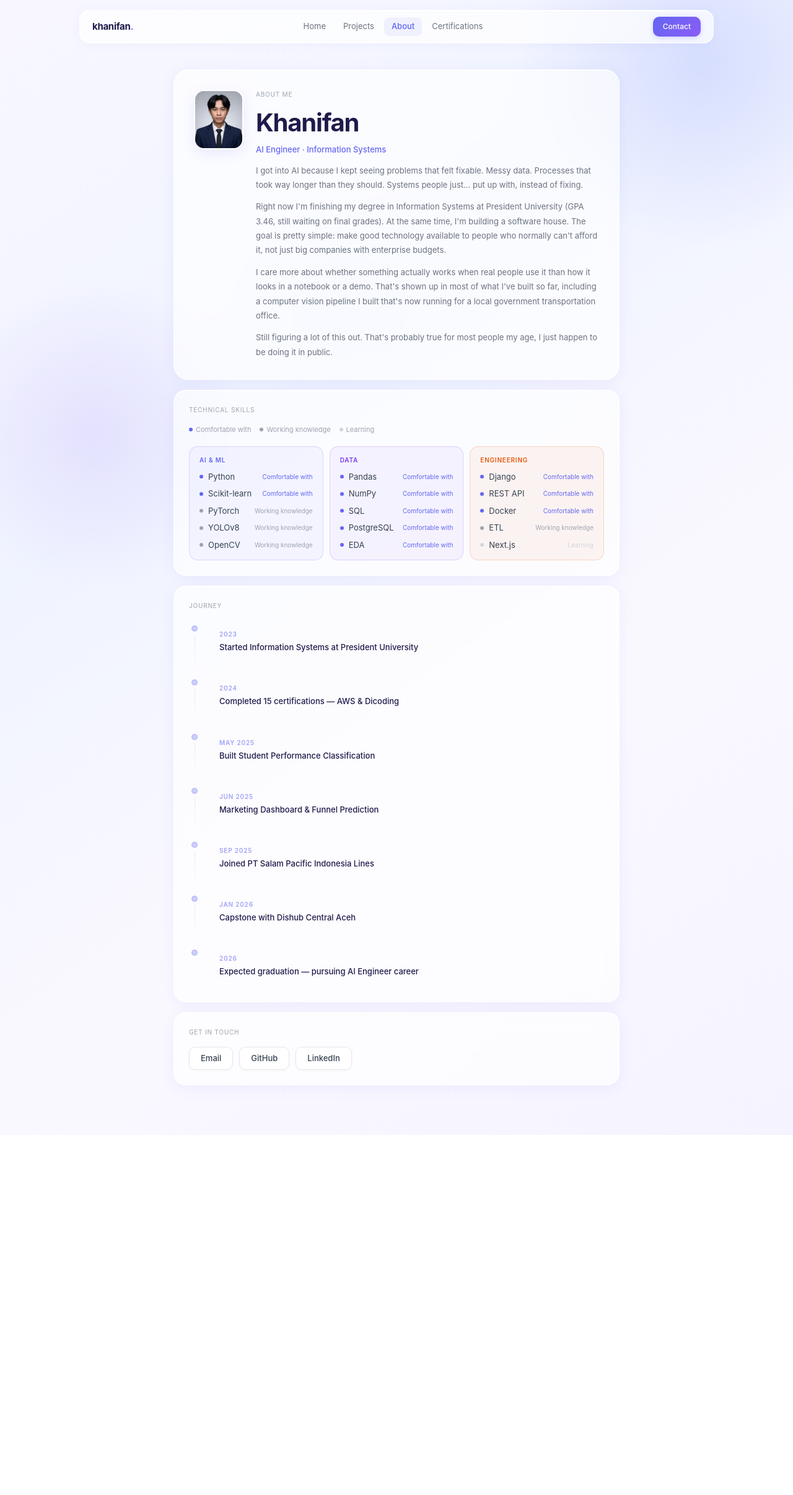
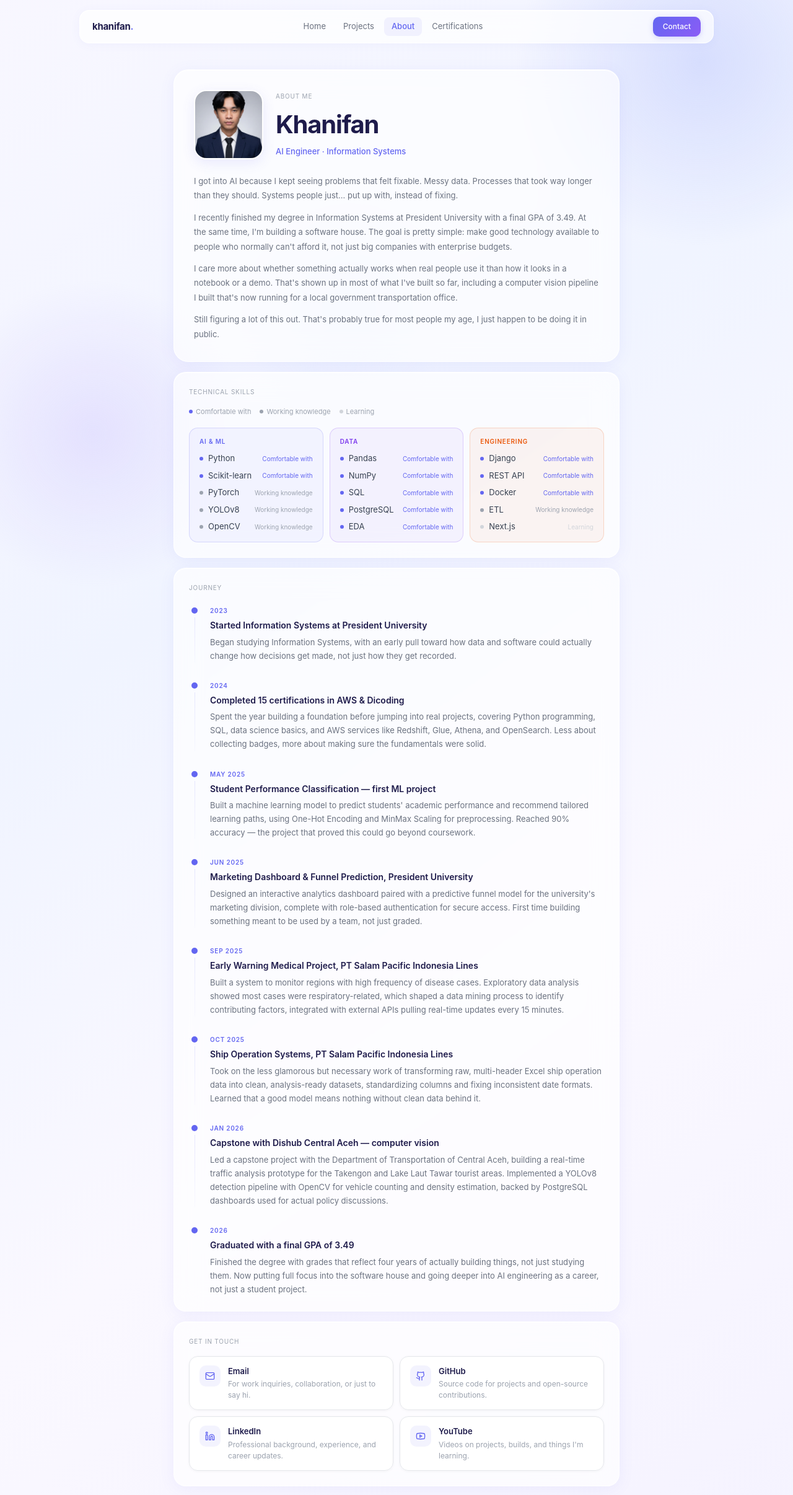
Before and after one commit to khanifan-studio/khanifan-portfolio-v2, a Next.js app: page /about in a window 1280 px wide. Shown: the top 2412 px of the page at 62% size. Before the commit the page ends 1831 px from the top, so only its background shows below. Built offline with nearby package versions, Linux system fonts and the light colour scheme.

Commit message:
redesign about page: bigger photo, cleaner header, full journey narrative, final GPA, contact icons + YouTube

```diff
--- a/package.json
+++ b/package.json
@@ -12,6 +12,7 @@
         "@supabase/supabase-js": "^2.112.2",
         "chart.js": "^4.5.1",
         "framer-motion": "^13.0.0",
+        "lucide-react": "^0.383.0",
         "next": "16.3.0",
         "react": "19.2.8",
         "react-chartjs-2": "^5.3.1",
--- a/src/app/about/page.tsx
+++ b/src/app/about/page.tsx
@@ -2,8 +2,8 @@
 import Navbar from "@/components/layout/Navbar";
 import FadeIn from "@/components/ui/FadeIn";
 import { skillGroups } from "@/data";
+import { Github, Linkedin, Mail, Youtube } from "lucide-react";
 import Image from "next/image";
-import { useState } from "react";
 
 const glass = {
     background: "rgba(255,255,255,0.65)",
@@ -29,55 +29,57 @@ const timeline = [
     {
         year: "2023",
         event: "Started Information Systems at President University",
-        detail: "Began the academic journey that would shape a career in AI engineering.",
+        detail: "Began studying Information Systems, with an early pull toward how data and software could actually change how decisions get made, not just how they get recorded.",
     },
     {
         year: "2024",
-        event: "Completed 15 certifications — AWS & Dicoding",
-        detail: "Built foundational knowledge in cloud, ML, and data science through structured learning.",
+        event: "Completed 15 certifications in AWS & Dicoding",
+        detail: "Spent the year building a foundation before jumping into real projects, covering Python programming, SQL, data science basics, and AWS services like Redshift, Glue, Athena, and OpenSearch. Less about collecting badges, more about making sure the fundamentals were solid.",
     },
     {
         year: "May 2025",
-        event: "Built Student Performance Classification",
-        detail: "First ML project — 90% accuracy predicting academic performance using Scikit-learn.",
+        event: "Student Performance Classification — first ML project",
+        detail: "Built a machine learning model to predict students' academic performance and recommend tailored learning paths, using One-Hot Encoding and MinMax Scaling for preprocessing. Reached 90% accuracy — the project that proved this could go beyond coursework.",
     },
     {
         year: "Jun 2025",
-        event: "Marketing Dashboard & Funnel Prediction",
-        detail: "Designed an interactive analytics dashboard with predictive model for President University.",
+        event: "Marketing Dashboard & Funnel Prediction, President University",
+        detail: "Designed an interactive analytics dashboard paired with a predictive funnel model for the university's marketing division, complete with role-based authentication for secure access. First time building something meant to be used by a team, not just graded.",
     },
     {
         year: "Sep 2025",
-        event: "Joined PT Salam Pacific Indonesia Lines",
-        detail: "Developed Early Warning Medical system and transformed ship operation data pipelines.",
+        event: "Early Warning Medical Project, PT Salam Pacific Indonesia Lines",
+        detail: "Built a system to monitor regions with high frequency of disease cases. Exploratory data analysis showed most cases were respiratory-related, which shaped a data mining process to identify contributing factors, integrated with external APIs pulling real-time updates every 15 minutes.",
+    },
+    {
+        year: "Oct 2025",
+        event: "Ship Operation Systems, PT Salam Pacific Indonesia Lines",
+        detail: "Took on the less glamorous but necessary work of transforming raw, multi-header Excel ship operation data into clean, analysis-ready datasets, standardizing columns and fixing inconsistent date formats. Learned that a good model means nothing without clean data behind it.",
     },
     {
         year: "Jan 2026",
-        event: "Capstone with Dishub Central Aceh",
-        detail: "Led YOLOv8 computer vision pipeline for real-time traffic analysis — deployed for government use.",
+        event: "Capstone with Dishub Central Aceh — computer vision",
+        detail: "Led a capstone project with the Department of Transportation of Central Aceh, building a real-time traffic analysis prototype for the Takengon and Lake Laut Tawar tourist areas. Implemented a YOLOv8 detection pipeline with OpenCV for vehicle counting and density estimation, backed by PostgreSQL dashboards used for actual policy discussions.",
     },
     {
         year: "2026",
-        event: "Expected graduation — pursuing AI Engineer career",
-        detail: "Targeting full-time AI Engineering roles in applied ML and computer vision.",
+        event: "Graduated with a final GPA of 3.49",
+        detail: "Finished the degree with grades that reflect four years of actually building things, not just studying them. Now putting full focus into the software house and going deeper into AI engineering as a career, not just a student project.",
     },
 ];
 
 function TimelineItem({ item, index }: { item: (typeof timeline)[0]; index: number }) {
-    const [hovered, setHovered] = useState(false);
     const isLast = index === timeline.length - 1;
     return (
-        <div style={{ display: "flex", gap: 16, paddingBottom: isLast ? 0 : 24 }}>
+        <div style={{ display: "flex", gap: 16, paddingBottom: isLast ? 0 : 28 }}>
             <div style={{ display: "flex", flexDirection: "column", alignItems: "center", flexShrink: 0, width: 18 }}>
                 <div
                     style={{
                         width: 10,
                         height: 10,
                         borderRadius: "50%",
-                        background: hovered ? "#6366f1" : "rgba(99,102,241,0.3)",
-                        border: `2px solid ${hovered ? "rgba(99,102,241,0.4)" : "rgba(99,102,241,0.15)"}`,
-                        boxShadow: hovered ? "0 0 12px rgba(99,102,241,0.3)" : "none",
-                        transition: "all 0.3s ease",
+                        background: "#6366f1",
+                        border: "2px solid rgba(99,102,241,0.2)",
                         marginTop: 4,
                     }}
                 />
@@ -92,19 +94,7 @@ function TimelineItem({ item, index }: { item: (typeof timeline)[0]; index: numb
                     />
                 )}
             </div>
-            <div
-                onMouseEnter={() => setHovered(true)}
-                onMouseLeave={() => setHovered(false)}
-                style={{
-                    flex: 1,
-                    borderRadius: 12,
-                    padding: "10px 14px",
-                    background: hovered ? "rgba(99,102,241,0.04)" : "transparent",
-                    border: `1px solid ${hovered ? "rgba(99,102,241,0.12)" : "transparent"}`,
-                    transition: "all 0.25s ease",
-                    cursor: "default",
-                }}
-            >
+            <div style={{ flex: 1, borderRadius: 12, padding: "2px 0 0" }}>
                 <p
                     style={{
                         fontSize: 10,
@@ -112,30 +102,15 @@ function TimelineItem({ item, index }: { item: (typeof timeline)[0]; index: numb
                         textTransform: "uppercase",
                         letterSpacing: "0.08em",
                         color: "#6366f1",
-                        margin: "0 0 4px",
-                        opacity: hovered ? 1 : 0.6,
-                        transition: "opacity 0.25s",
+                        margin: "0 0 6px",
                     }}
                 >
                     {item.year}
                 </p>
-                <p style={{ fontSize: 13, fontWeight: 500, color: "#1e1b4b", margin: "0 0 4px", lineHeight: 1.4 }}>
+                <p style={{ fontSize: 14, fontWeight: 600, color: "#1e1b4b", margin: "0 0 6px", lineHeight: 1.4 }}>
                     {item.event}
                 </p>
-                <p
-                    style={{
-                        fontSize: 12,
-                        color: "#6b7280",
-                        margin: 0,
-                        lineHeight: 1.6,
-                        maxHeight: hovered ? 60 : 0,
-                        overflow: "hidden",
-                        opacity: hovered ? 1 : 0,
-                        transition: "all 0.3s ease",
-                    }}
-                >
-                    {item.detail}
-                </p>
+                <p style={{ fontSize: 13, color: "#6b7280", margin: 0, lineHeight: 1.7 }}>{item.detail}</p>
             </div>
         </div>
     );
@@ -156,12 +131,12 @@ export default function AboutPage() {
             >
                 <FadeIn delay={0}>
                     <div style={{ ...glass, borderRadius: 24, padding: "2rem", marginBottom: "1rem" }}>
-                        <div style={{ display: "flex", gap: 20, alignItems: "flex-start" }}>
+                        <div style={{ display: "flex", alignItems: "center", gap: 20, marginBottom: 24 }}>
                             <div
                                 style={{
-                                    width: 80,
-                                    height: 96,
-                                    borderRadius: 16,
+                                    width: 112,
+                                    height: 112,
+                                    borderRadius: 20,
                                     border: "2px solid rgba(255,255,255,0.9)",
                                     boxShadow: "0 6px 20px rgba(99,102,241,0.12)",
                                     flexShrink: 0,
@@ -194,34 +169,33 @@ export default function AboutPage() {
                                 >
                                     Khanifan
                                 </h1>
-                                <p style={{ fontSize: 13, color: "#6366f1", fontWeight: 500, margin: "0 0 12px" }}>
+                                <p style={{ fontSize: 13, color: "#6366f1", fontWeight: 500, margin: 0 }}>
                                     AI Engineer · Information Systems
-                                </p>
-                                <div style={{ fontSize: 13, lineHeight: 1.8, color: "#6b7280" }}>
-                                    <p style={{ margin: "0 0 12px" }}>
-                                        I got into AI because I kept seeing problems that felt fixable. Messy data.
-                                        Processes that took way longer than they should. Systems people just... put up
-                                        with, instead of fixing.
-                                    </p>
-                                    <p style={{ margin: "0 0 12px" }}>
-                                        Right now I&apos;m finishing my degree in Information Systems at President
-                                        University (GPA 3.46, still waiting on final grades). At the same time, I&apos;m
-                                        building a software house. The goal is pretty simple: make good technology
-                                        available to people who normally can&apos;t afford it, not just big companies
-                                        with enterprise budgets.
-                                    </p>
-                                    <p style={{ margin: "0 0 12px" }}>
-                                        I care more about whether something actually works when real people use it than
-                                        how it looks in a notebook or a demo. That&apos;s shown up in most of what
-                                        I&apos;ve built so far, including a computer vision pipeline I built that&apos;s
-                                        now running for a local government transportation office.
-                                    </p>
-                                    <p style={{ margin: 0 }}>
-                                        Still figuring a lot of this out. That&apos;s probably true for most people my
-                                        age, I just happen to be doing it in public.
                                 </p>
                             </div>
                         </div>
+                        <div style={{ fontSize: 13, lineHeight: 1.8, color: "#6b7280" }}>
+                            <p style={{ margin: "0 0 12px" }}>
+                                I got into AI because I kept seeing problems that felt fixable. Messy data. Processes
+                                that took way longer than they should. Systems people just... put up with, instead of
+                                fixing.
+                            </p>
+                            <p style={{ margin: "0 0 12px" }}>
+                                I recently finished my degree in Information Systems at President University with a
+                                final GPA of 3.49. At the same time, I&apos;m building a software house. The goal is
+                                pretty simple: make good technology available to people who normally can&apos;t afford
+                                it, not just big companies with enterprise budgets.
+                            </p>
+                            <p style={{ margin: "0 0 12px" }}>
+                                I care more about whether something actually works when real people use it than how it
+                                looks in a notebook or a demo. That&apos;s shown up in most of what I&apos;ve built so
+                                far, including a computer vision pipeline I built that&apos;s now running for a local
+                                government transportation office.
+                            </p>
+                            <p style={{ margin: 0 }}>
+                                Still figuring a lot of this out. That&apos;s probably true for most people my age, I
+                                just happen to be doing it in public.
+                            </p>
                         </div>
                     </div>
                 </FadeIn>
@@ -374,24 +348,53 @@ export default function AboutPage() {
                         >
                             Get in Touch
                         </p>
-                        <div style={{ display: "flex", flexWrap: "wrap", gap: 10 }}>
+                        <div
+                            style={{
+                                display: "grid",
+                                gridTemplateColumns: "repeat(auto-fit,minmax(220px,1fr))",
+                                gap: 10,
+                            }}
+                        >
                             {[
-                                { label: "Email", href: "mailto:khanifan.mail@gmail.com" },
-                                { label: "GitHub", href: "https://github.com/khanifan-studio" },
-                                { label: "LinkedIn", href: "https://www.linkedin.com/in/khanifan-khanifan-5a4b23264/" },
-                            ].map(link => (
+                                {
+                                    label: "Email",
+                                    href: "mailto:khanifan.mail@gmail.com",
+                                    icon: Mail,
+                                    desc: "For work inquiries, collaboration, or just to say hi.",
+                                },
+                                {
+                                    label: "GitHub",
+                                    href: "https://github.com/khanifan-studio",
+                                    icon: Github,
+                                    desc: "Source code for projects and open-source contributions.",
+                                },
+                                {
+                                    label: "LinkedIn",
+                                    href: "https://www.linkedin.com/in/khanifan-khanifan-5a4b23264/",
+                                    icon: Linkedin,
+                                    desc: "Professional background, experience, and career updates.",
+                                },
+                                {
+                                    label: "YouTube",
+                                    href: "https://www.youtube.com/@bykhanifan",
+                                    icon: Youtube,
+                                    desc: "Videos on projects, builds, and things I'm learning.",
+                                },
+                            ].map(link => {
+                                const Icon = link.icon;
+                                return (
                                     <a
                                         key={link.label}
                                         href={link.href}
                                         target={link.label !== "Email" ? "_blank" : undefined}
                                         rel="noopener noreferrer"
                                         style={{
-                                        fontSize: 13,
-                                        fontWeight: 500,
-                                        padding: "8px 18px",
-                                        borderRadius: 10,
+                                            display: "flex",
+                                            gap: 12,
+                                            alignItems: "flex-start",
+                                            padding: "14px 16px",
+                                            borderRadius: 14,
                                             border: "1px solid #e5e7eb",
-                                        color: "#374151",
                                             textDecoration: "none",
                                             background: "rgba(255,255,255,0.8)",
                                             transition: "all 0.2s",
@@ -400,19 +403,46 @@ export default function AboutPage() {
                                         onMouseEnter={e => {
                                             const el = e.currentTarget as HTMLElement;
                                             el.style.borderColor = "rgba(99,102,241,0.3)";
-                                        el.style.color = "#6366f1";
                                             el.style.boxShadow = "0 4px 12px rgba(99,102,241,0.1)";
                                         }}
                                         onMouseLeave={e => {
                                             const el = e.currentTarget as HTMLElement;
                                             el.style.borderColor = "#e5e7eb";
-                                        el.style.color = "#374151";
                                             el.style.boxShadow = "0 1px 4px rgba(0,0,0,0.04)";
                                         }}
                                     >
+                                        <div
+                                            style={{
+                                                width: 34,
+                                                height: 34,
+                                                borderRadius: 10,
+                                                background: "rgba(99,102,241,0.08)",
+                                                display: "flex",
+                                                alignItems: "center",
+                                                justifyContent: "center",
+                                                flexShrink: 0,
+                                            }}
+                                        >
+                                            <Icon size={16} color="#6366f1" strokeWidth={2} />
+                                        </div>
+                                        <div>
+                                            <p
+                                                style={{
+                                                    fontSize: 13,
+                                                    fontWeight: 600,
+                                                    color: "#1e1b4b",
+                                                    margin: "0 0 2px",
+                                                }}
+                                            >
                                                 {link.label}
+                                            </p>
+                                            <p style={{ fontSize: 12, color: "#9ca3af", margin: 0, lineHeight: 1.5 }}>
+                                                {link.desc}
+                                            </p>
+                                        </div>
                                     </a>
-                            ))}
+                                );
+                            })}
                         </div>
                     </div>
                 </FadeIn>
```
Also changed, not shown: 1 other file (tests, documents, lock files or other folders). Lines whose indentation alone changed are shown as unchanged.
